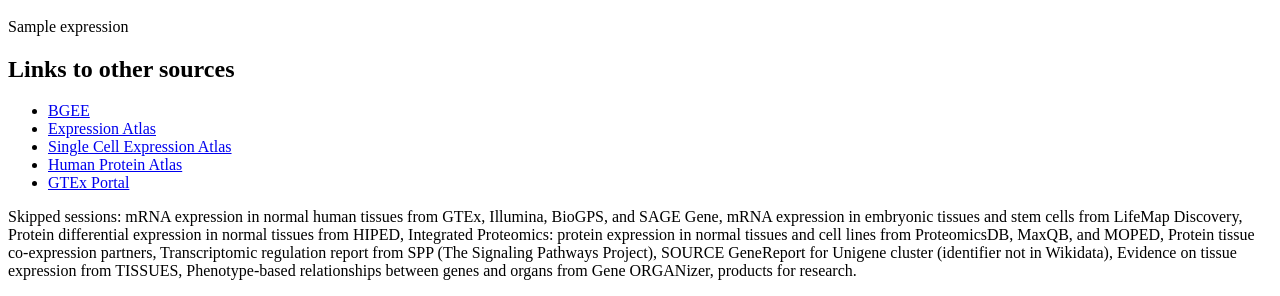
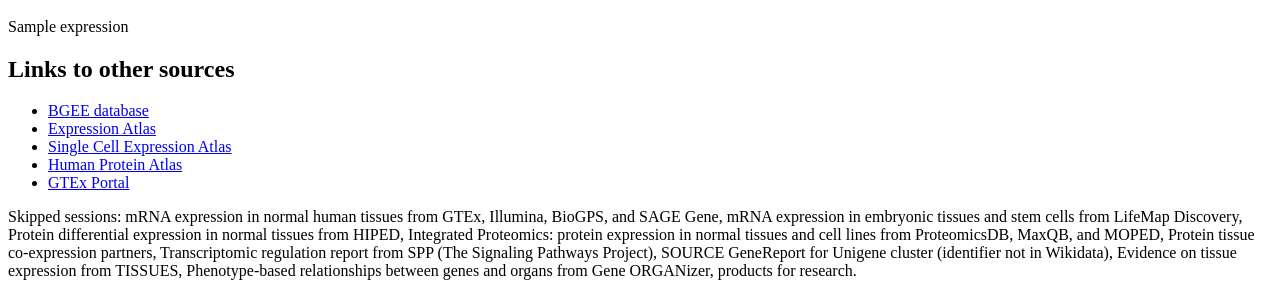
Before and after one commit to lubianat/wikicards, a Flask app: template wikicards/templates/public/gene/expression.html in a window 1280 px wide. Shown: the part 519-815 px from the top of the page. Run offline with Flask 2, Linux system fonts and the light colour scheme; the template is opened without the code that fills it: most values are stand-ins (such as "Sample title", 1, 10 or a date in 2020); grey boxes marked "Sample" are stand-in pictures.

Commit message:
Add description to BGEE link
Related to #8

```diff
--- a/wikicards/templates/public/gene/expression.html
+++ b/wikicards/templates/public/gene/expression.html
@@ -25,7 +25,7 @@
         <h2>Links to other sources</h2>
 
         <ul>
-          <li><a href="https://bgee.org/gene/{{wikidata_result.Ensembl_gene_ID}}" target="_blank">BGEE</a></li>
+          <li><a href="https://bgee.org/gene/{{wikidata_result.Ensembl_gene_ID}}" target="_blank">BGEE database</a></li>
           <li><a href="https://www.ebi.ac.uk/gxa/search?geneQuery={{wikidata_result.HGNC_gene_symbol}}"
               target="_blank">Expression
               Atlas</a></li>
```
